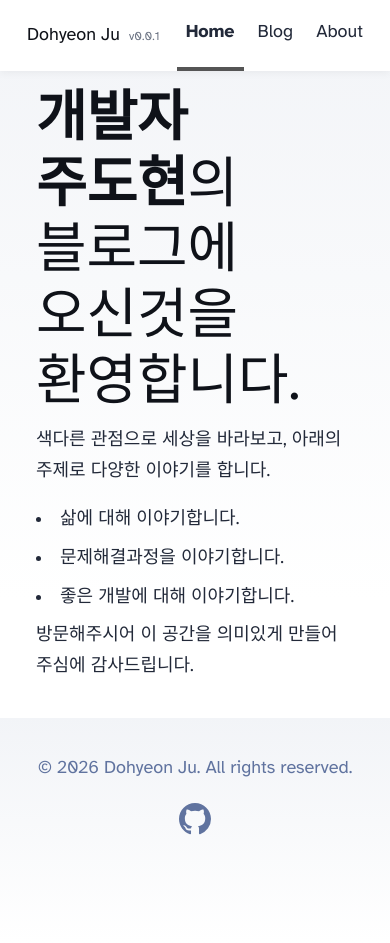
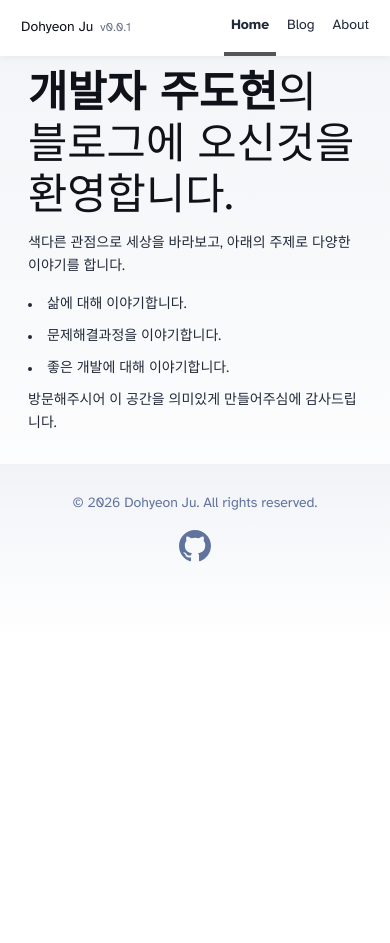
Before and after one commit to dohyeon2/dohyeon.kr, an Astro site: page / in a window 390 px wide. After the commit the page ends 844 px from the top, so only its background shows below. Built offline with nearby package versions, Linux system fonts and the light colour scheme; Astro itself is replaced by a stand-in of ours.

Commit message:
style: Improve BlogPost layout and global styles for better mobile responsiveness
- Removed padding from the main layout to enhance space utilization.
- Adjusted font sizes for headings in global styles to improve readability on smaller screens.
- Set root font size and adjusted heading sizes for better visual hierarchy on devices with a max width of 720px.

```diff
--- a/src/layouts/BlogPost.astro
+++ b/src/layouts/BlogPost.astro
@@ -23,6 +23,7 @@ const { title, description, pubDate, updatedDate, heroImage, category, tags } =
         <style>
             main {
                 width: 100%;
+                padding: 0 !important;
             }
             .hero-image {
                 width: 100%;
@@ -37,7 +38,6 @@ const { title, description, pubDate, updatedDate, heroImage, category, tags } =
                 width: 100%;
                 max-width: 1080px;
                 margin: auto;
-                padding: 0 1em;
                 color: rgb(var(--gray-dark));
             }
             .title {
@@ -56,6 +56,14 @@ const { title, description, pubDate, updatedDate, heroImage, category, tags } =
             }
             .last-updated-on {
                 font-style: italic;
+            }
+            @media (max-width: 720px) {
+                :root{
+                    font-size: 90%;
+                }
+                .title h1{
+                    font-size: 2.5rem;
+                }
             }
         </style>
     </head>
--- a/src/styles/global.css
+++ b/src/styles/global.css
@@ -131,10 +131,22 @@ hr {
 }
 @media (max-width: 720px) {
     body {
-        font-size: 18px;
+        font-size: 14px;
     }
     main {
         padding: 1em;
+    }
+    h2 {
+        font-size: 2rem;
+    }
+    h3 {
+        font-size: 1.75rem;
+    }
+    h4 {
+        font-size: 1.5rem;
+    }
+    h5 {
+        font-size: 1.25rem;
     }
 }
 
```
